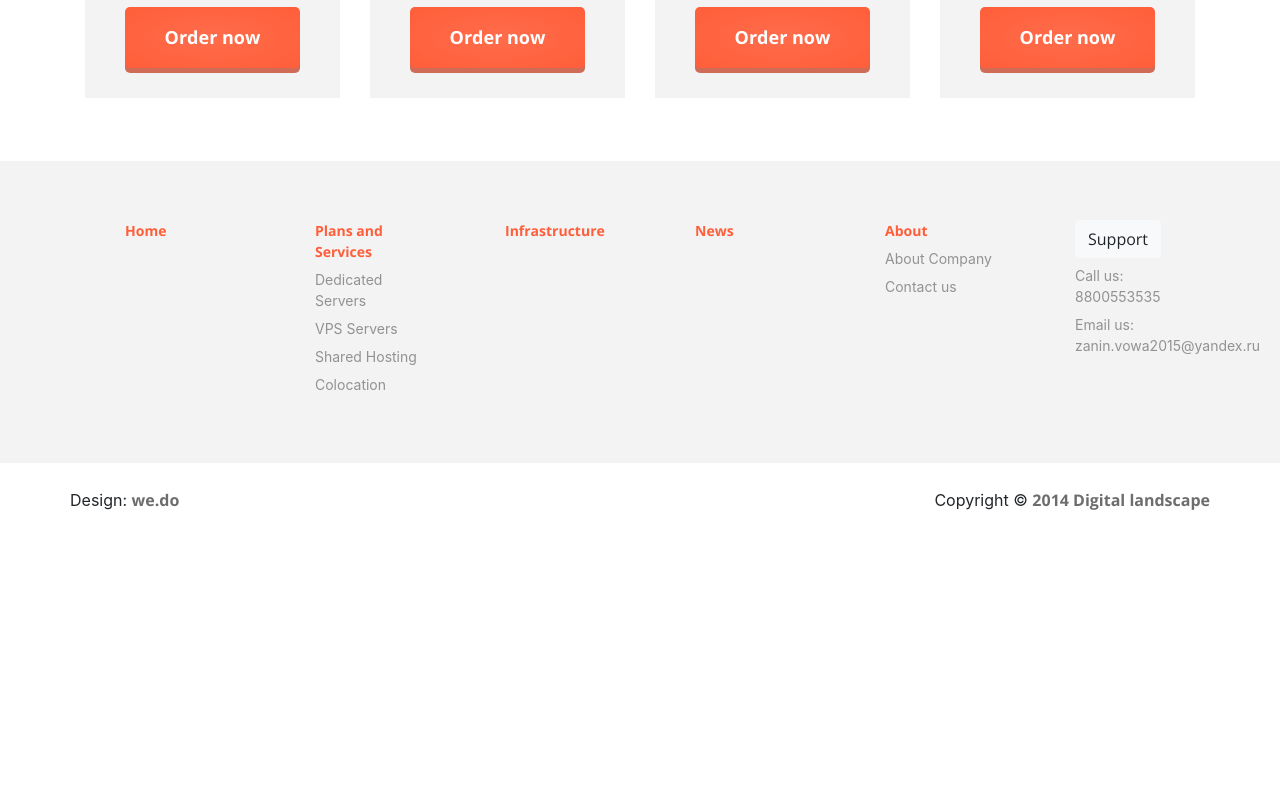
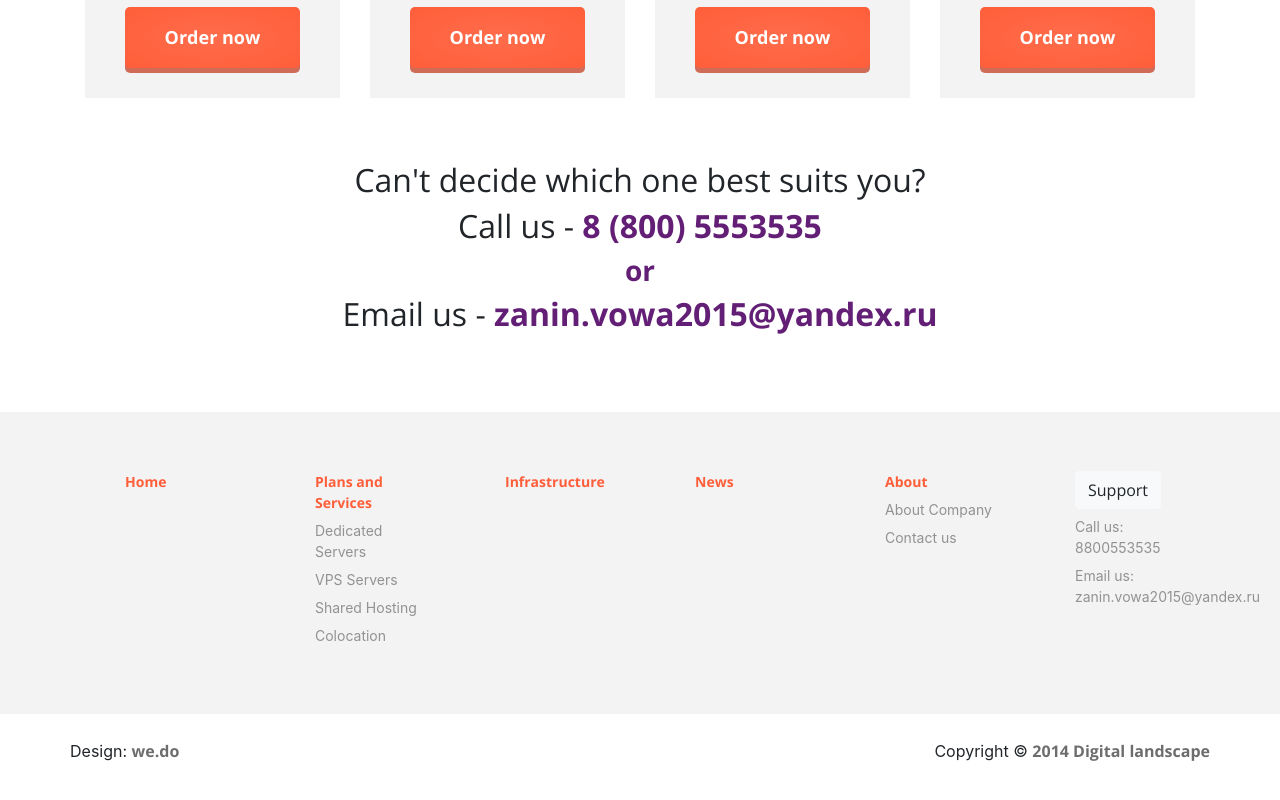
Before and after one commit to Uraswa/Hosting, a Next.js app in the folder hostring_frontend/: page / in a window 1280 px wide. Shown: the part 1242-2042 px from the top of the page. Before the commit the page ends 1795 px from the top, so only its background shows below. Built offline with nearby package versions, Linux system fonts and the light colour scheme.

Commit message:
Created and adopted help to decide component

```diff
--- /dev/null
+++ b/hostring_frontend/components/HelpDecide/HelpDecide.js
@@ -0,0 +1,14 @@
+import React from 'react'
+import './help-decide.sass'
+
+
+export default () => {
+    return (
+        <section className="container help-decide">
+            <h2 className="text-center">Can't decide which one best suits you?</h2>
+            <h2 className="text-center">Call us - <a href="tel:88005553535">8 (800) 5553535</a></h2>
+            <h3 className="text-center">or</h3>
+            <h2 className="text-center email">Email us - <a href="mailto:zanin.vowa2015@yandex.ru">zanin.vowa2015@yandex.ru</a></h2>
+        </section>
+    )
+}
--- /dev/null
+++ b/hostring_frontend/components/HelpDecide/help-decide.sass
@@ -0,0 +1,15 @@
+@import "../../static/vars"
+
+.help-decide
+  font-family: $opensans
+  padding-bottom: 70px
+  h2
+    font-weight: 300
+
+  h3, a
+    color: $second
+    font-weight: bold
+
+  @media (max-width: 469px)
+    .email
+      font-size: 20px
--- a/hostring_frontend/pages/index.js
+++ b/hostring_frontend/pages/index.js
@@ -2,7 +2,8 @@ import React from 'react'
 import Link from 'next/link'
 import Head from 'next/head'
 import  StockCarousel from '../components/StockCarousel/StockCarousel'
-import ServicesList from "../components/ServicesList/ServicesList";
+import ServicesList from "../components/ServicesList/ServicesList"
+import HelpDecide from "../components/HelpDecide/HelpDecide";
 
 
 const Home = () => (
@@ -12,6 +13,7 @@ const Home = () => (
     </Head>
       <StockCarousel/>
       <ServicesList/>
+      <HelpDecide/>
   </main>
 );
 
```
